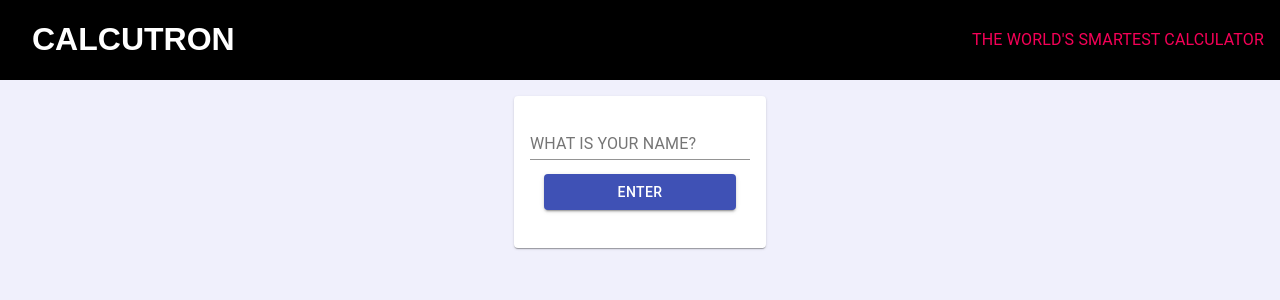
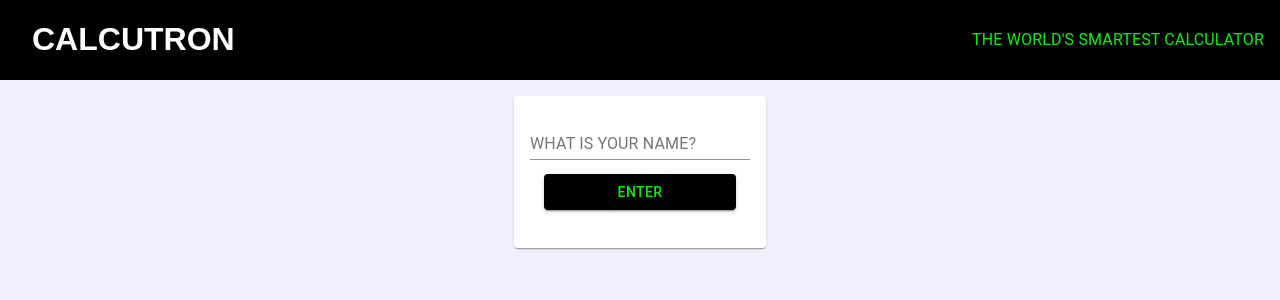
Before and after one commit to NJohnsonJ/calcutron, a React (Create React App) app: page / in a window 1280 px wide. Shown: the top 300 px of the page. Built offline with nearby package versions, Linux system fonts and the light colour scheme.

Commit message:
Add custom theme with classic terminal colors

```diff
--- a/src/App.tsx
+++ b/src/App.tsx
@@ -1,11 +1,12 @@
 import React, { useState, useEffect } from 'react';
 import Header from './components/Header';
 import Calculator from "./components/Calculator";
-import { Grid } from "@material-ui/core";
+import { Grid, ThemeProvider } from "@material-ui/core";
 import Results from "./components/Results";
 import { Database, setupDatabase } from "./api/database";
 import styled from "styled-components";
 import Login from './components/Login';
+import calcutronTheme from "./style/CalcutronTheme";
 
 function App() {
 
@@ -18,6 +19,7 @@ function App() {
   }, []);
 
   return (
+    <ThemeProvider theme={calcutronTheme}>
       <MainContainer>
         <Header />
         <main>
@@ -38,6 +40,7 @@ function App() {
           </Grid>
         </main>
       </MainContainer>
+    </ThemeProvider>
   );
 }
 
--- /dev/null
+++ b/src/style/CalcutronTheme.ts
@@ -0,0 +1,17 @@
+import { createMuiTheme } from "@material-ui/core";
+import { green } from "@material-ui/core/colors"
+
+const calcutronTheme = createMuiTheme({
+  palette: {
+    primary: {
+      main: "#000",
+      contrastText: "#00f008"
+    },
+    secondary: {
+      main: "#00f008",
+      contrastText: "#000"
+    },
+  }
+});
+
+export default calcutronTheme;
```
Lines whose indentation alone changed are shown as unchanged.
